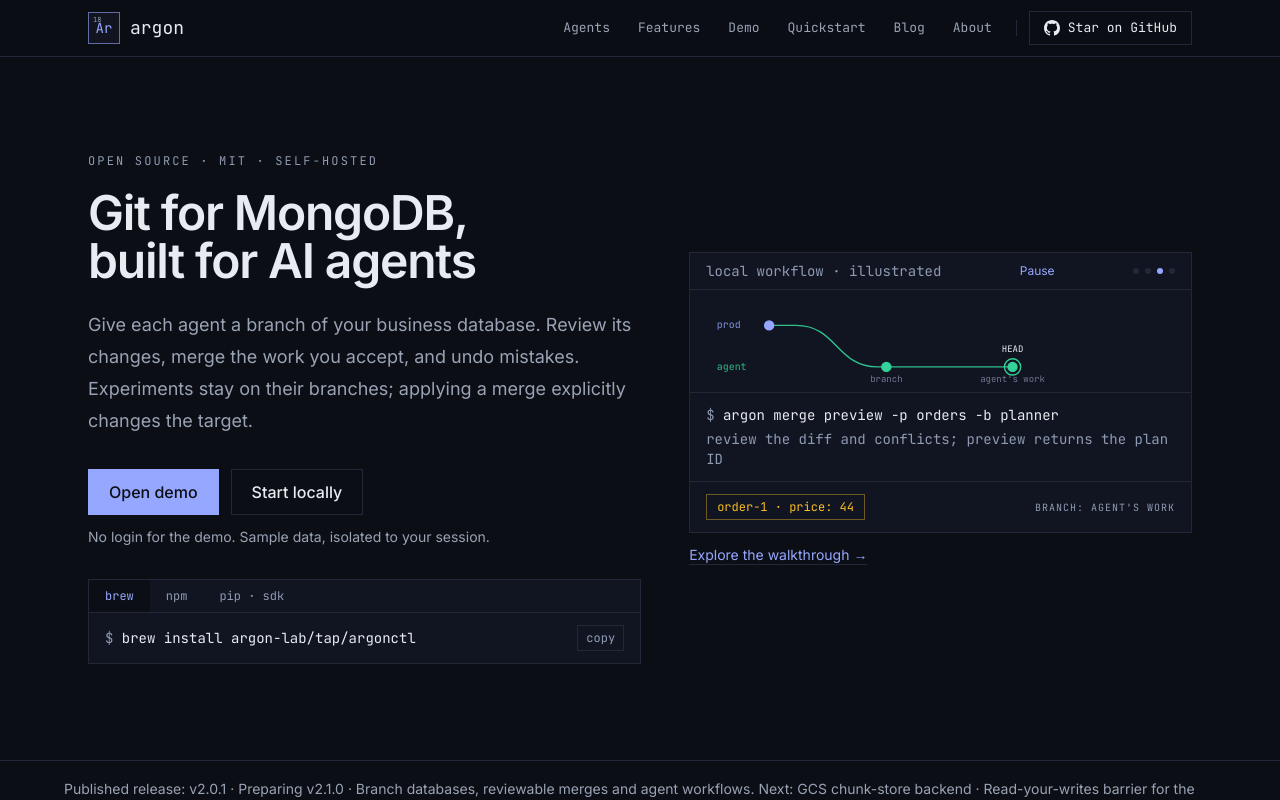
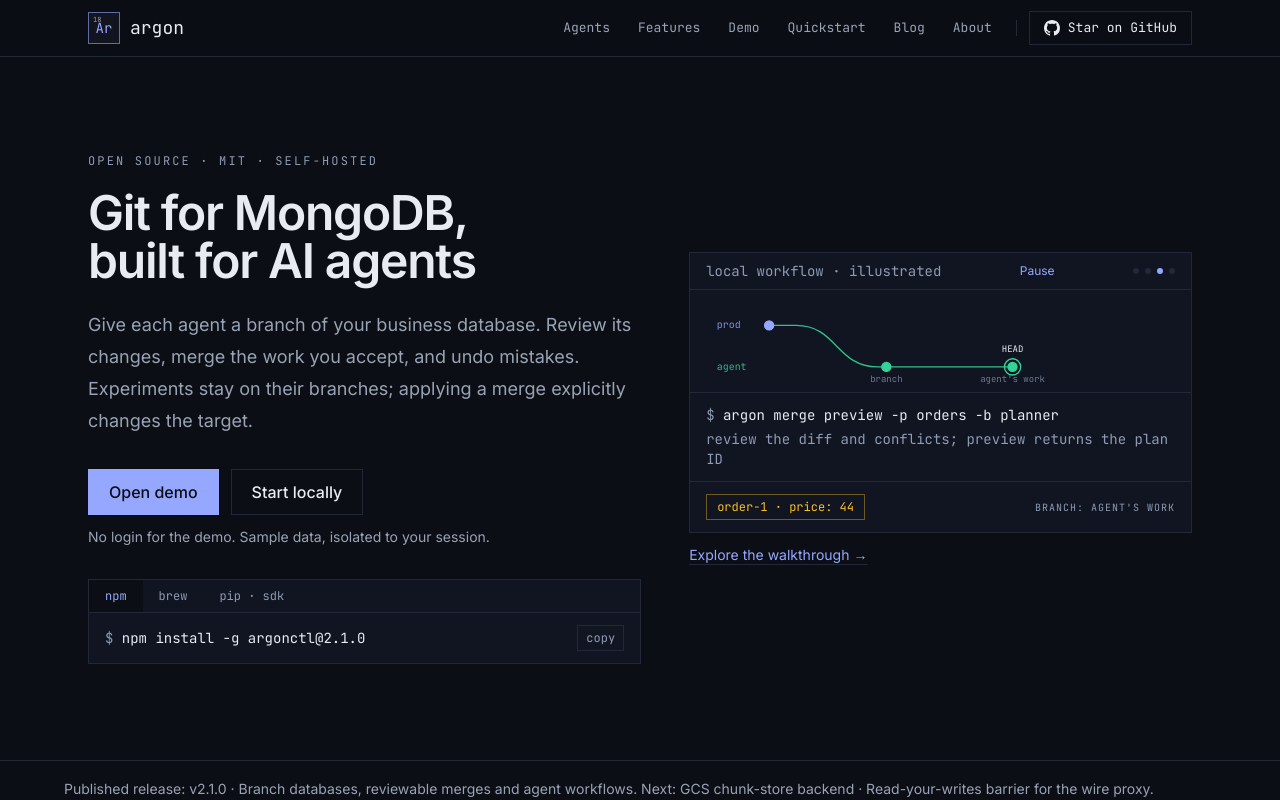
Before and after one commit to jakezwang/argon-website, a Next.js app: page / in a window 1280 px wide. Shown: the top 800 px of the page. Built offline with nearby package versions, Linux system fonts and the light colour scheme.

Commit message:
Align website with Argon 2.1.0 and tagged SDK source release

```diff
--- a/app/components/QuickStartCommand.tsx
+++ b/app/components/QuickStartCommand.tsx
@@ -1,11 +1,12 @@
 'use client';
 
 import { useState } from 'react';
+import { product } from '../product';
 
 const installMethods = [
+  { label: 'npm', command: `npm install -g argonctl@${product.version}` },
   { label: 'brew', command: 'brew install argon-lab/tap/argonctl' },
-  { label: 'npm', command: 'npm install -g argonctl' },
-  { label: 'pip · sdk', command: 'pip install "argon-agents[langgraph]"' },
+  { label: 'pip · sdk', command: `pip install "argon-agents[langgraph] @ git+https://github.com/argon-lab/argon-agents.git@v${product.sdkVersion}"` },
 ];
 
 export default function QuickStartCommand() {
--- a/app/components/SurfacePicker.tsx
+++ b/app/components/SurfacePicker.tsx
@@ -6,6 +6,7 @@
 // "what you send → what you get back" for it.
 
 import { useState } from "react";
+import { product } from "../product";
 
 interface Exchange {
   sendLabel: string;
@@ -124,13 +125,12 @@
     who: "Python · LangGraph · Mem0",
     title: "Review external business data",
     setupLabel: "install",
-    setup: 'pip install "argon-agents[langgraph]"',
-    blurb:
-      "The same-pin order example uses PyMongo to compare planner and executor proposals, inspect a conflict and verify undo. The published SDK is 0.1.0; install the reviewed source for the upcoming hardened SDK workflow.",
+    setup: `pip install "argon-agents[langgraph] @ git+https://github.com/argon-lab/argon-agents.git@v${product.sdkVersion}"`,
+    blurb: `The same-pin order example uses PyMongo to compare planner and executor proposals, inspect a conflict and verify undo. Install SDK ${product.sdkVersion} from its release tag and run the matching example below.`,
     exchange: {
       sendLabel: "run the reviewed source example",
       send: [
-        "git clone https://github.com/argon-lab/argon-agents.git",
+        `git clone --branch v${product.sdkVersion} https://github.com/argon-lab/argon-agents.git`,
         "cd argon-agents",
         "pip install -e .",
         "ARGON_API_URL=http://127.0.0.1:1818 python examples/two_agent_review.py",
--- a/app/page.tsx
+++ b/app/page.tsx
@@ -57,9 +57,8 @@
         </div>
         <div className="border-t border-brand-edge px-6 py-4">
           <p className="mx-auto max-w-6xl text-sm leading-6">
-            Published release: v{product.version} · Preparing v
-            {product.upcomingVersion} · Branch databases, reviewable merges and
-            agent workflows. Next: {product.roadmap.join(" · ")}.
+            Published release: v{product.version} · Branch databases, reviewable
+            merges and agent workflows. Next: {product.roadmap.join(" · ")}.
           </p>
         </div>
       </section>
--- a/app/product.ts
+++ b/app/product.ts
@@ -1,12 +1,12 @@
 // Shared product claims and links. Keep release checks pointed at this file.
 export const product = {
-  version: "2.0.1",
-  upcomingVersion: "2.1.0",
+  version: "2.1.0",
+  sdkVersion: "0.2.0",
   demo: "https://console.argonlabs.tech",
   quickstart: "/quickstart",
-  guide: "https://github.com/argon-lab/argon/blob/master/docs/QUICK_START.md",
+  guide: "https://github.com/argon-lab/argon/blob/v2.1.0/docs/QUICK_START.md",
   example:
-    "https://github.com/argon-lab/argon-agents/blob/main/examples/two_agent_review.py",
+    "https://github.com/argon-lab/argon-agents/blob/v0.2.0/examples/two_agent_review.py",
   roadmap: [
     "GCS chunk-store backend",
     "Read-your-writes barrier for the wire proxy",
--- a/app/quickstart/page.tsx
+++ b/app/quickstart/page.tsx
@@ -19,13 +19,14 @@
       </p>
       <h2>1 · Start the local engine</h2>
       <p>
-        These commands create a new disposable local replica set using the current MongoDB 7 patch image. Use a supported, current patch version for production. If doctor
-        reports no primary yet, wait for election and run doctor again. Keep the
-        console process running: it manages capture and expiry for API-created
-        sandboxes.
+        These commands create a new disposable local replica set using the
+        current MongoDB 7 patch image. Use a supported, current patch version
+        for production. If doctor reports no primary yet, wait for election and
+        run doctor again. Keep the console process running: it manages capture
+        and expiry for API-created sandboxes.
       </p>
       <pre>
-        <code>{`git clone https://github.com/argon-lab/argon.git
+        <code>{`git clone --branch v${product.version} https://github.com/argon-lab/argon.git
 cd argon
 (cd cli && go build -o ../bin/argon .)
 docker run -d --name argon-mongo -p 127.0.0.1:27017:27017 mongo:7 --replSet rs0
@@ -44,7 +45,7 @@
         deployment, set ARGON_API_TOKEN locally.
       </p>
       <pre>
-        <code>{`git clone https://github.com/argon-lab/argon-agents.git
+        <code>{`git clone --branch v${product.sdkVersion} https://github.com/argon-lab/argon-agents.git
 cd argon-agents
 python3 -m venv .venv
 . .venv/bin/activate
```
Also changed, not shown: 1 other file (tests, documents, lock files or other folders).
